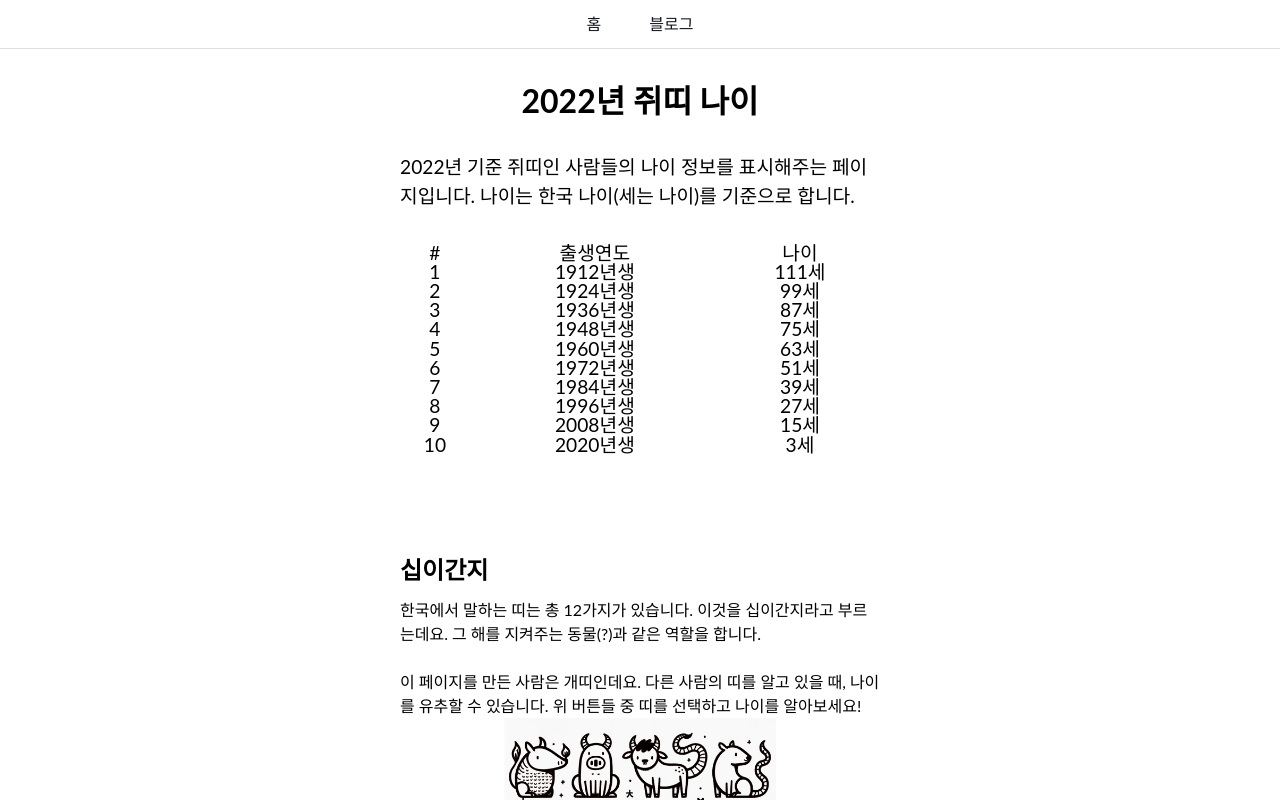
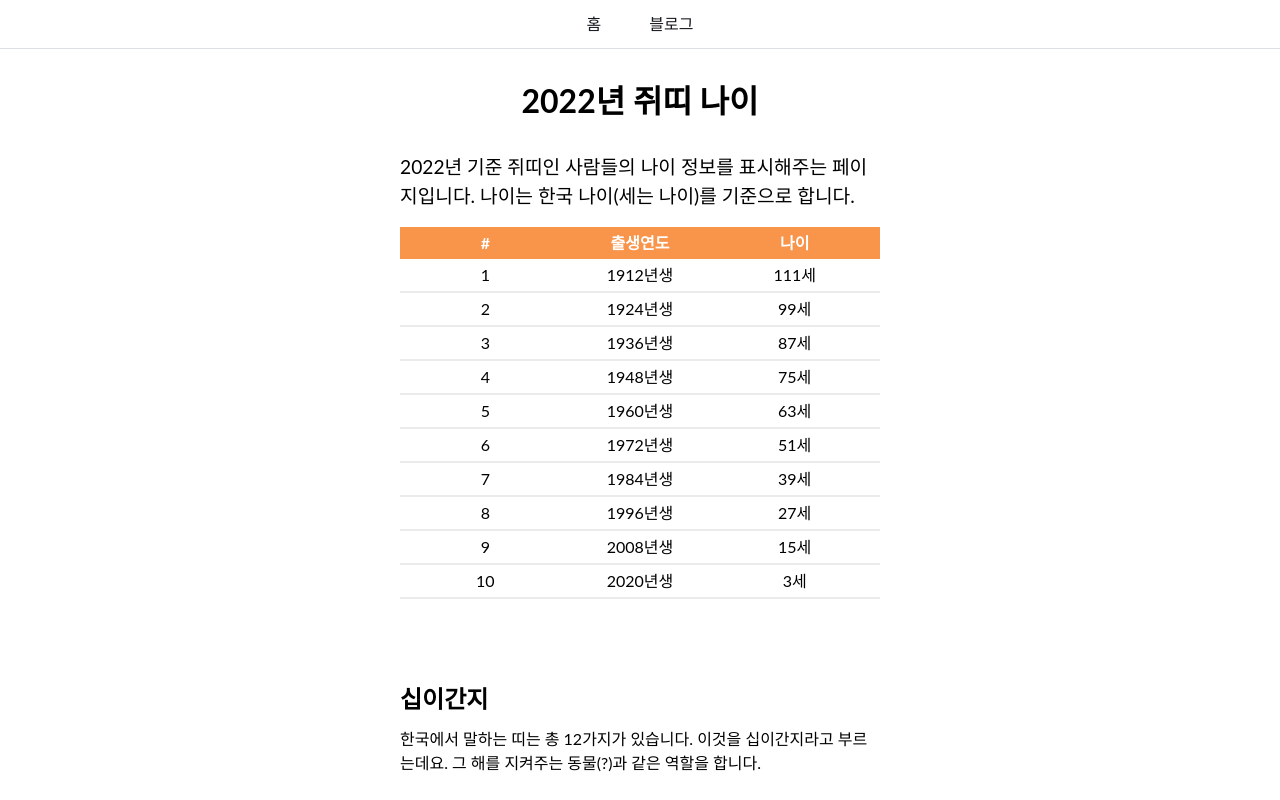
Before and after one commit to zziri/app, a Next.js app: page /zodiac/sign/age/rat/2022 in a window 1280 px wide. Shown: the top 800 px of the page. Built offline with nearby package versions, Linux system fonts and the light colour scheme.

Commit message:
[dev/zodiac-style] 띠별 나이 페이지 UI (#40)

```diff
--- a/src/data/zodiac/sign/zodiacSignData.tsx
+++ b/src/data/zodiac/sign/zodiacSignData.tsx
@@ -60,7 +60,7 @@ const articleList: Array<Article> = [
         <article>
           한국에서 말하는 띠는 총 12가지가 있습니다. 이것을 십이간지라고 부르는데요. 그 해를 지켜주는 동물(?)과 같은 역할을 합니다.
           <br /><br />
-          이 페이지를 만든 사람은 개띠인데요. 다른 사람의 띠를 알고 있을 때, 나이를 유추할 수 있습니다. 위 버튼들 중 띠를 선택하고 나이를 알아보세요!
+          이 페이지를 만든 사람은 개띠인데요. 다른 사람의 띠를 알고 있을 때, 나이를 유추할 수 있습니다. 다양한 띠의 나이를 알아보세요!
         </article>
       </>
     ),
--- a/src/pages/zodiac/sign/age/[sign]/[year].tsx
+++ b/src/pages/zodiac/sign/age/[sign]/[year].tsx
@@ -1,4 +1,4 @@
-import ZodiacSignAgePage from "@/components/zodiac/sign/age/ZodiacSignAgePage";
+import ZodiacSignAgePage from "../_components/ZodiacSignAgePage";
 import { zodiacSignList } from "@/data/zodiac/sign/zodiacSignData";
 import { getYear } from "date-fns";
 import { flatMap, range, toString } from "lodash-es";
--- /dev/null
+++ b/src/pages/zodiac/sign/age/_components/Table.tsx
@@ -0,0 +1,48 @@
+import styled from "styled-components";
+
+const Wrapper = styled.div`
+  display: flex;
+  flex-direction: column;
+`;
+
+const Row = styled.div<{ head?: boolean }>`
+  display: flex;
+  flex-direction: row;
+  justify-content: space-between;
+  padding: 0.5rem;
+  background-color: ${props => props.head && '#F8954A'};
+  border-bottom: ${props => !props.head && '2px solid #EBEBEB'};
+`;
+
+const Text = styled.p<{ head?: boolean }>`
+  font-weight: ${props => props.head && 'bold'};
+  flex: 1;
+  text-align: center;
+  color: ${props => props.head && 'white'};
+`;
+
+interface Props {
+  head: Array<string>;
+  rows: Array<Array<string>>;
+}
+
+const Table = ({ head = [], rows = [[]] }: Props) => {
+  return (
+    <Wrapper>
+      <Row head>
+        {head.map((item, index) => {
+          return <Text head key={index}>{item}</Text>
+        })}
+      </Row>
+      {rows.map((row, rowIndex) => {
+        return <Row key={rowIndex}>
+          {row.map((item, index) => {
+            return <Text key={index}>{item}</Text>
+          })}
+        </Row>
+      })}
+    </Wrapper>
+  );
+}
+
+export default Table;
--- a/src/components/zodiac/sign/age/ZodiacSignAgeHomePage.tsx
+++ b/src/pages/zodiac/sign/age/_components/ZodiacSignAgeHomePage.tsx
@@ -2,7 +2,7 @@ import Description from "@/components/common/Description";
 import SeoArticle from "@/components/common/SeoArticle";
 import SeoHead from "@/components/common/SeoHead";
 import Title from "@/components/common/Title";
-import ZodiacSignAgeHomeFunction from "@/components/zodiac/sign/age/ZodiacSignAgeHomeFunction";
+import ZodiacSignAgeHomeFunction from "../_components/ZodiacSignAgeHomeFunction";
 import { currentYear } from "@/data/common/commonData";
 import { zodiacSignConst } from "@/data/zodiac/sign/zodiacSignData";
 import { toString } from "lodash-es";
--- a/src/components/zodiac/sign/age/ZodiacSignAgePage.tsx
+++ b/src/pages/zodiac/sign/age/_components/ZodiacSignAgePage.tsx
@@ -4,39 +4,7 @@ import SeoHead from "@/components/common/SeoHead";
 import Title from "@/components/common/Title";
 import { zodiacBaseYear, zodiacSignConst, zodiacSignKorean } from "@/data/zodiac/sign/zodiacSignData";
 import { range } from "lodash-es";
-import styled from 'styled-components';
-
-const TableWrapper = styled.div`
-  padding: 1rem 0;
-`;
-
-const Table = styled.table`
-  margin: 0;
-  font-size: 1.2rem;
-  width: 100%;
-  text-align: center;
-`;
-
-const TableHead = styled.thead`
-  th {
-    background-color: transparent;
-  }
-`;
-
-const TableBody = styled.tbody`
-  td, th {
-    background-color: transparent;
-  }
-`;
-
-interface TableRow {
-  year: number;
-  age: number;
-}
-
-interface TableProps {
-  rowList: Array<TableRow>;
-}
+import Table from "./Table";
 
 function getYearList(baseYear: number, currentYear: number): number[] {
   const limit = currentYear + 1;
@@ -47,33 +15,6 @@ function getKoreanAge(birthYear: number, currentYear: number) {
   const diff = currentYear - birthYear;
   const koreanAge = diff + 1;
   return koreanAge <= 0 ? 0 : koreanAge;
-}
-
-function ZodiacSignAgeTable({ rowList }: TableProps) {
-  return (
-    <TableWrapper>
-      <Table>
-        <TableHead>
-          <tr>
-            <th scope="col">#</th>
-            <th scope="col">출생연도</th>
-            <th scope="col">나이</th>
-          </tr>
-        </TableHead>
-        <TableBody>
-          {rowList.map((row, index) => {
-            return (
-              <tr key={index}>
-                <th scope="row">{index+1}</th>
-                <td>{row.year}년생</td>
-                <td>{row.age}세</td>
-              </tr>
-            );
-          })}
-        </TableBody>
-      </Table>
-    </TableWrapper>
-  );
 }
 
 function getKoreanSign(sign: string) {
@@ -98,12 +39,15 @@ export default function ZodiacSignAgePage({ year, sign }: PageProps) {
   const yearList = getYearList(getBaseYear(sign), year);
   const rowList = yearList.map(y => ({ year: y, age: getKoreanAge(y, year)}));
 
+  const head = ['#', '출생연도', '나이'];
+  const rows = yearList.map((y, i) => [`${i+1}`, `${y}년생`, `${getKoreanAge(y, year)}세`]);
+
   return (
     <>
       <SeoHead title={title} description={description} />
       <Title title={title} />
       <Description content={description} />
-      <ZodiacSignAgeTable rowList={rowList}/>
+      <Table head={head} rows={rows} />
       <SeoArticle list={zodiacSignConst.articleList} />
     </>
   );
--- a/src/pages/zodiac/sign/age/home/[year].tsx
+++ b/src/pages/zodiac/sign/age/home/[year].tsx
@@ -1,4 +1,4 @@
-import ZodiacSignAgeHomePage from "@/components/zodiac/sign/age/ZodiacSignAgeHomePage";
+import ZodiacSignAgeHomePage from "../_components/ZodiacSignAgeHomePage";
 import { serviceYearList } from "@/data/zodiac/sign/zodiacSignData";
 import { toString } from "lodash-es";
 import { GetStaticPaths, GetStaticPropsContext, NextPage } from "next";
--- a/src/pages/zodiac/sign/age/home/index.tsx
+++ b/src/pages/zodiac/sign/age/home/index.tsx
@@ -1,4 +1,4 @@
-import ZodiacSignAgeHomePage from "@/components/zodiac/sign/age/ZodiacSignAgeHomePage";
+import ZodiacSignAgeHomePage from "../_components/ZodiacSignAgeHomePage";
 import { currentYear } from "@/data/common/commonData";
 import { toString } from "lodash-es";
 
```
Also changed, not shown: src/components/zodiac/sign/age/ZodiacSignAgeHomeFunction.tsx (deleted, +0 -77 lines), src/pages/zodiac/sign/age/_components/ButtonList.tsx (added, +52 -0 lines), src/pages/zodiac/sign/age/_components/ZodiacSignAgeHomeFunction.tsx (added, +39 -0 lines), 1 other file (tests, documents, lock files or other folders).
